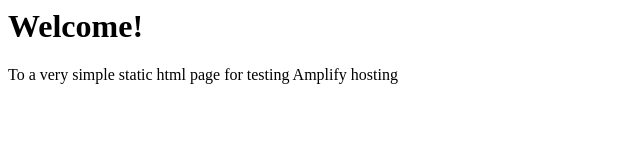
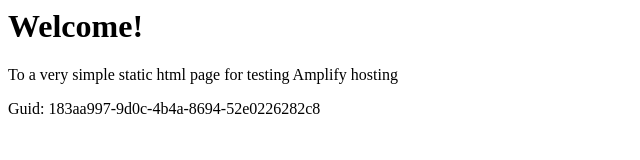
Before and after one commit to aws-aemilia-hkg/Github-PR-Commit-Integration-Test-DoNotTouch-v1-preprod-ap-east-1, a website: page src/index.html in a window 1280 px wide. Shown: the whole page, without its empty margins (0-640 px from the left). Drawn offline with Linux system fonts and the light colour scheme.

Commit message:
commit from integ tests

```diff
--- a/src/index.html
+++ b/src/index.html
@@ -1,3 +1,5 @@
+
+
 <html lang="en">
 
 <head>
@@ -10,6 +12,6 @@
 <body>
     <h1>Welcome!</h1>
     <p>To a very simple static html page for testing Amplify hosting</p>
-</body>
+    <p>Guid: 183aa997-9d0c-4b4a-8694-52e0226282c8</p></body>
 
 </html>
```
